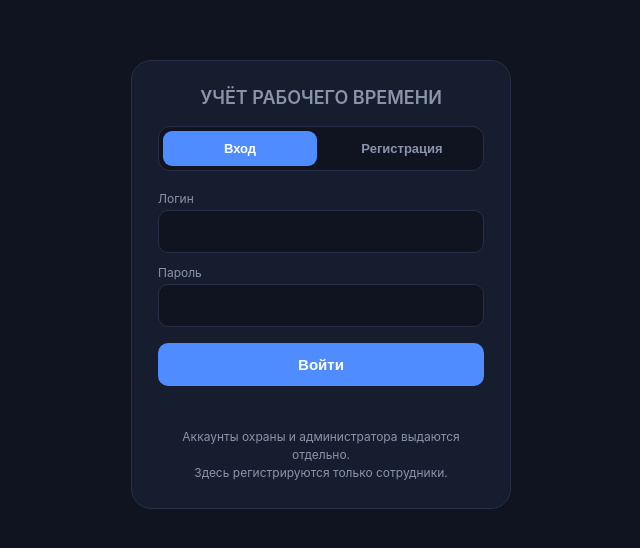
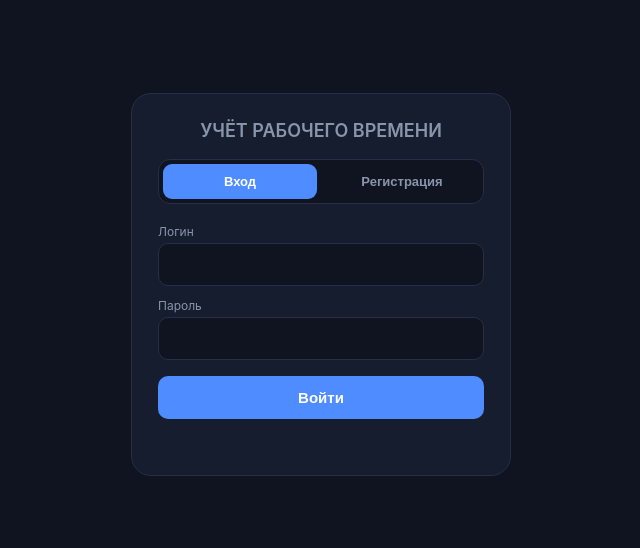
Before and after one commit to xsibn/Time-control, a website: page public/login.html in a window 1280 px wide. Shown: the part 116-664 px from the top of the page, without its empty margins (319-959 px from the left). Drawn offline with Linux system fonts and the light colour scheme; no server answers.

Commit message:
Update login.html

```diff
--- a/public/login.html
+++ b/public/login.html
@@ -34,7 +34,6 @@
     color: white; font-weight: 700; cursor: pointer; font-size: 15px; margin-top: 4px;
   }
   .error { color: var(--red); font-size: 13px; text-align: center; min-height: 18px; }
-  .hint { color: var(--muted); font-size: 12px; text-align: center; margin-top: 12px; line-height: 1.5; }
 </style>
 </head>
 <body>
@@ -85,7 +84,6 @@
       <div class="error" id="registerError"></div>
     </form>
 
-    <div class="hint">Аккаунты охраны и администратора выдаются отдельно.<br/>Здесь регистрируются только сотрудники.</div>
   </div>
 
 <script>
```
